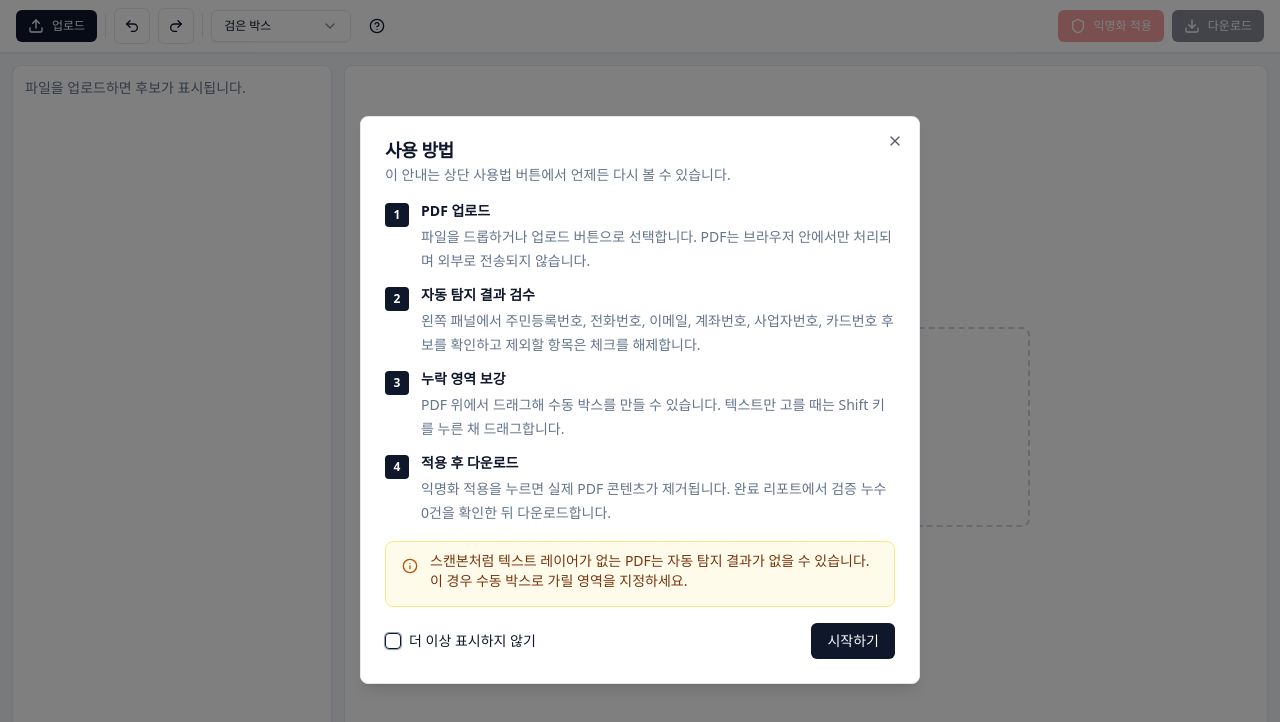
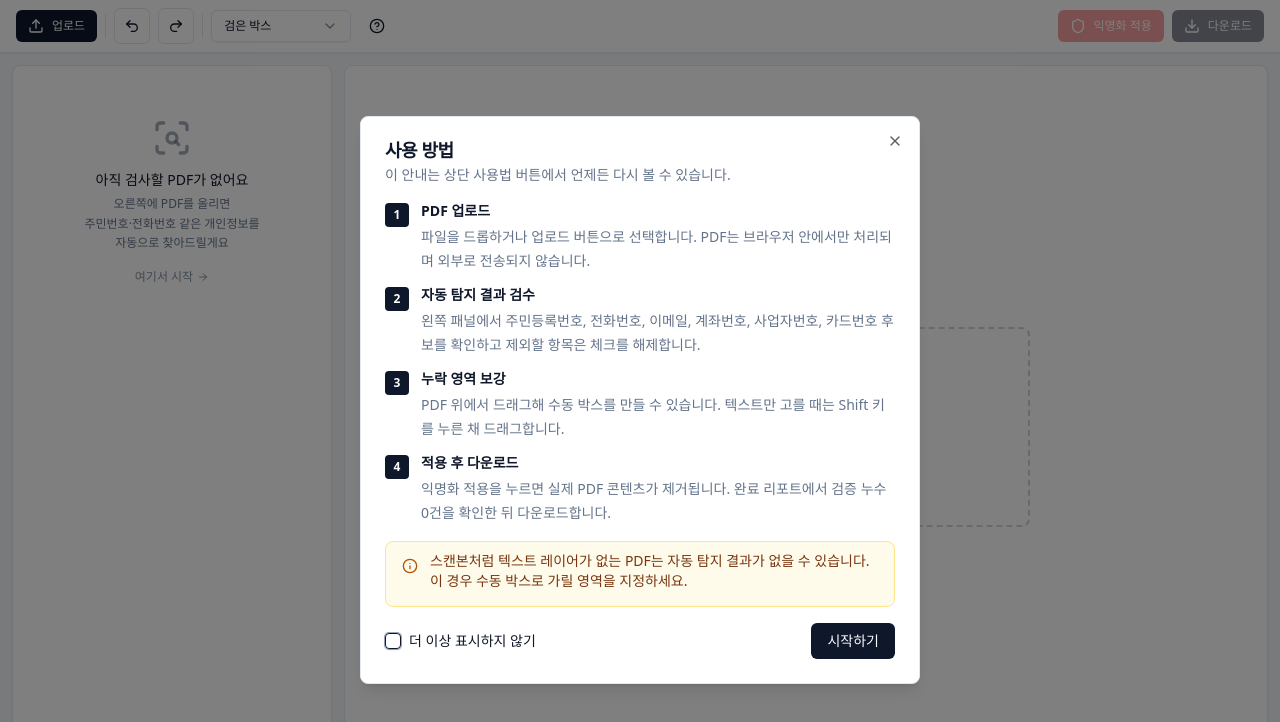
Before and after one commit to nextintelligence-ai/pii-guard-js, a React (Vite) app: page / in a window 1280 px wide. Shown: the top 722 px of the page. Built offline with nearby package versions, Linux system fonts and the light colour scheme.

Commit message:
feat(ui): 사이드바 상태 메시지 친근한 한글로 다듬기 + 아이콘 추가

```diff
--- a/src/App.tsx
+++ b/src/App.tsx
@@ -7,6 +7,7 @@ import { CandidatePanel } from '@/components/CandidatePanel';
 import { PageNavigator } from '@/components/PageNavigator';
 import { ReportModal } from '@/components/ReportModal';
 import { UsageGuideModal } from '@/components/UsageGuideModal';
+import { ScanSearch, Loader2, ShieldCheck, ArrowRight } from 'lucide-react';
 import { Card } from '@/components/ui/card';
 import { ScrollArea } from '@/components/ui/scroll-area';
 import { Badge } from '@/components/ui/badge';
@@ -54,12 +55,28 @@ export default function App() {
           <ScrollArea className="flex-1">
             <div className="p-3">
               {doc.kind === 'empty' && (
-                <p className="text-sm text-muted-foreground">
-                  파일을 업로드하면 후보가 표시됩니다.
-                </p>
+                <div className="flex flex-col items-center gap-3 py-10 text-center">
+                  <ScanSearch className="h-10 w-10 text-muted-foreground/60" />
+                  <div className="space-y-1">
+                    <p className="text-sm font-medium">아직 검사할 PDF가 없어요</p>
+                    <p className="text-xs leading-relaxed text-muted-foreground">
+                      오른쪽에 PDF를 올리면
+                      <br />
+                      주민번호·전화번호 같은 개인정보를
+                      <br />
+                      자동으로 찾아드릴게요
+                    </p>
+                  </div>
+                  <div className="mt-1 inline-flex items-center gap-1 text-xs text-muted-foreground/80">
+                    여기서 시작 <ArrowRight className="h-3 w-3" />
+                  </div>
+                </div>
               )}
               {doc.kind === 'loading' && (
-                <p className="text-sm text-muted-foreground">문서를 여는 중…</p>
+                <div className="flex flex-col items-center gap-3 py-10 text-center">
+                  <Loader2 className="h-8 w-8 animate-spin text-muted-foreground" />
+                  <p className="text-sm text-muted-foreground">PDF를 여는 중이에요…</p>
+                </div>
               )}
               {doc.kind === 'ready' && (
                 <>
@@ -71,18 +88,31 @@ export default function App() {
                 </>
               )}
               {doc.kind === 'applying' && (
-                <p className="text-sm text-muted-foreground">익명화 적용 중…</p>
+                <div className="flex flex-col items-center gap-3 py-10 text-center">
+                  <Loader2 className="h-8 w-8 animate-spin text-muted-foreground" />
+                  <div className="space-y-1">
+                    <p className="text-sm font-medium">개인정보를 가리는 중이에요</p>
+                    <p className="text-xs text-muted-foreground">잠시만 기다려 주세요…</p>
+                  </div>
+                </div>
               )}
               {doc.kind === 'done' && (
                 <Alert>
+                  <ShieldCheck className="h-4 w-4" />
                   <AlertDescription>
-                    완료. 다운로드 버튼을 눌러 저장하세요.
+                    <span className="font-medium text-foreground">익명화가 끝났어요!</span>
+                    <br />
+                    상단의 다운로드 버튼을 눌러 저장하세요.
                   </AlertDescription>
                 </Alert>
               )}
               {doc.kind === 'error' && (
                 <Alert variant="destructive">
-                  <AlertDescription>에러: {doc.message}</AlertDescription>
+                  <AlertDescription>
+                    <span className="font-medium">처리 중 문제가 발생했어요.</span>
+                    <br />
+                    {doc.message}
+                  </AlertDescription>
                 </Alert>
               )}
             </div>
--- a/src/components/CandidatePanel.tsx
+++ b/src/components/CandidatePanel.tsx
@@ -48,9 +48,18 @@ export function CandidatePanel() {
   const toggleCat = useAppStore((s) => s.toggleCategory);
   const goToPage = useAppStore((s) => s.goToPage);
 
+  const totalCount = boxes.length;
+
   return (
     <div className="space-y-2">
-      <h2 className="text-sm font-semibold">자동 탐지 결과</h2>
+      <div className="space-y-0.5">
+        <h2 className="text-sm font-semibold">자동으로 찾은 개인정보</h2>
+        <p className="text-xs text-muted-foreground">
+          {totalCount > 0
+            ? `${totalCount}개를 찾았어요. 가릴 항목만 체크해 주세요`
+            : '발견된 개인정보가 없어요. 필요하면 PDF에서 직접 박스를 그려도 돼요'}
+        </p>
+      </div>
       {CATS.map((cat) => {
         const items = boxes.filter((b) => b.category === cat);
         return (
```
